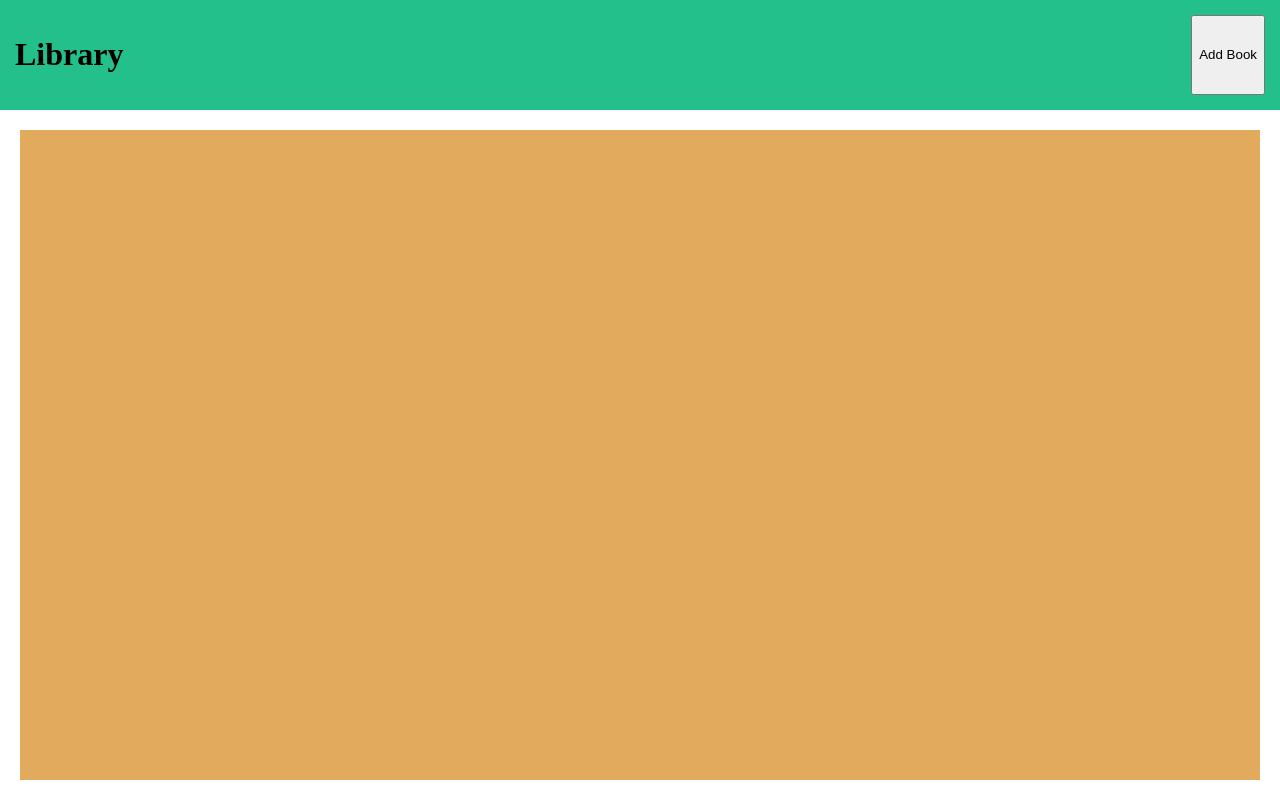
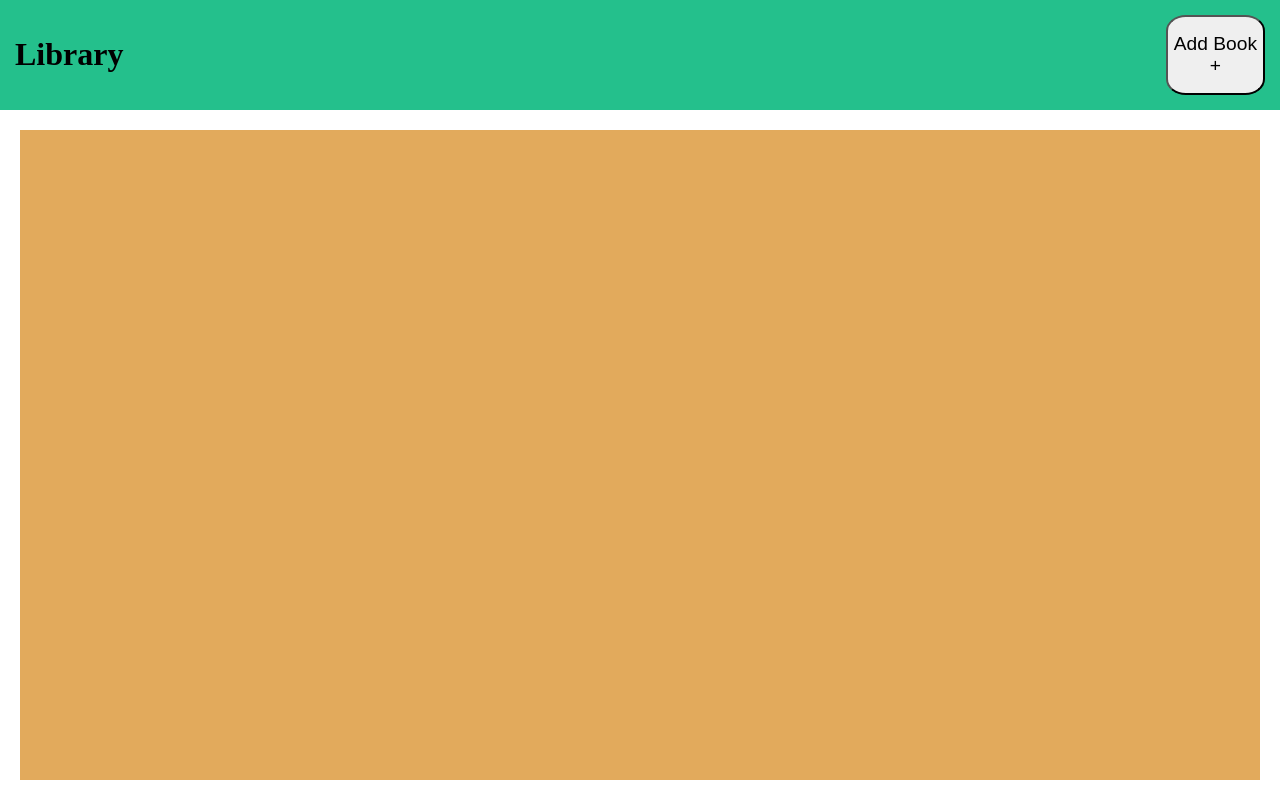
Before and after one commit to ChargrilledChook/library, a website: page index.html in a window 1280 px wide. Shown: the top 800 px of the page. Drawn offline with Linux system fonts and the light colour scheme.

Commit message:
play with button styling

```diff
--- a/index.html
+++ b/index.html
@@ -10,7 +10,7 @@
     <div class="wrapper">
       <Header class="display-bar">
         <h1>Library</h1>
-        <button class="add-entry">Add Book</button>
+        <button class="add-entry"><span>Add Book</span><br><span>+</span></button>
       </Header>
       <main class="card-container">
       </main>
--- a/main.css
+++ b/main.css
@@ -15,6 +15,11 @@ html, body {
   display: flex;
   justify-content: space-between;
   padding: 15px;
+}
+
+.add-entry {
+  font-size: larger;
+  border-radius: 20%;
 }
 
 main {
```
